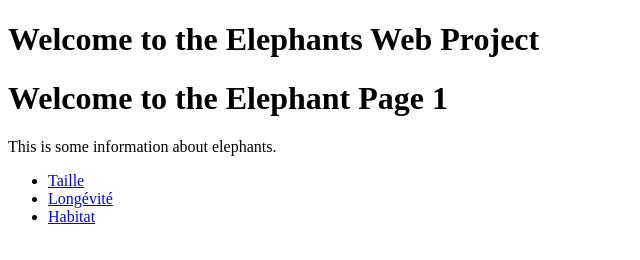
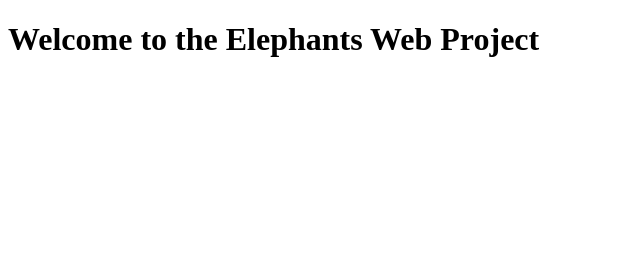
Before and after one commit to victor080908/victor080908.github.io, a plain HTML site: page index.html in a window 1280 px wide. Shown: the whole page, without its empty margins (0-640 px from the left). Drawn offline with Linux system fonts and the light colour scheme.

Commit message:
Update index.html

```diff
--- a/index.html
+++ b/index.html
@@ -13,25 +13,3 @@
 </body>
 
 </html>
-<!DOCTYPE html>
-<html lang="en">
-
-<head>
-    <meta charset="UTF-8">
-    <meta name="viewport" content="width=device-width, initial-scale=1.0">
-    <title>Page 1: Elephants</title>
-    <link rel="stylesheet" href="feuilledestyle.css">
-</head>
-
-<body>
-    <h1>Welcome to the Elephant Page 1</h1>
-    <p>This is some information about elephants.</p>
-
-    <ul>
-        <li><a href="Taille.html">Taille</a></li>
-        <li><a href="Longévité.html">Longévité</a></li>
-        <li><a href="Habitat.html">Habitat</a></li>
-    </ul>
-</body>
-
-</html>
```
